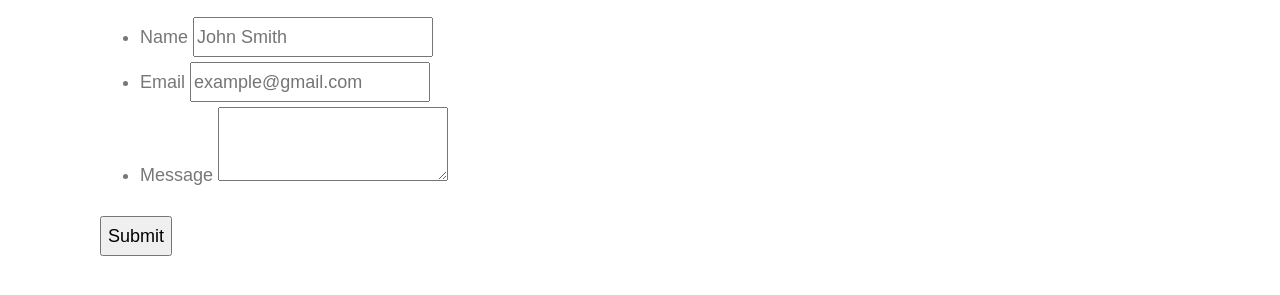
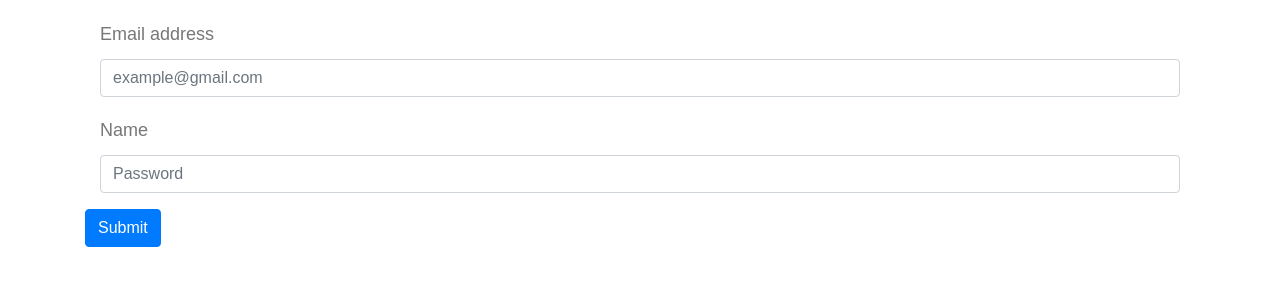
Before and after one commit to darrenjhall4/bootstrap-portfolio, a plain HTML site: page contact.html in a window 1280 px wide. Shown: the part 111-406 px from the top of the page. Drawn offline with nearby package versions, Linux system fonts and the light colour scheme.

Commit message:
fixed form on contact

```diff
--- a/contact.html
+++ b/contact.html
@@ -34,22 +34,17 @@
       <section class="main-section">
         <h1>Contact</h1>
 
-        <form id="contact-form">
-          <ul>
-            <li>
-              <label for="name">Name</label>
-              <input type="text" id="name" name="name" placeholder="John Smith" required="required">
-            </li>
-            <li>
-              <label for="email">Email</label>
-              <input type="email" id="email" name="email" placeholder="example@gmail.com" required="required">
-            </li>
-            <li>
-              <label for="message">Message</label>
-              <textarea id="message" name="message" required="required"></textarea>
-            </li>
-          </ul>
-          <input type="submit">
+        <form>
+          <div class="form-group">
+            <label for="exampleInputEmail1">Email address</label>
+            <input type="email" class="form-control" id="exampleInputEmail1" aria-describedby="emailHelp" placeholder="example@gmail.com">
+          </div>
+          <div class="form-group">
+            <label for="exampleInputPassword1">Name</label>
+            <input type="password" class="form-control" id="exampleInputPassword1" placeholder="Password">
+          </div>
+          </div>
+          <button type="submit" class="btn btn-primary">Submit</button>
         </form>
 
       </section>
```
Also changed, not shown: index.html (+2 -1 lines).
